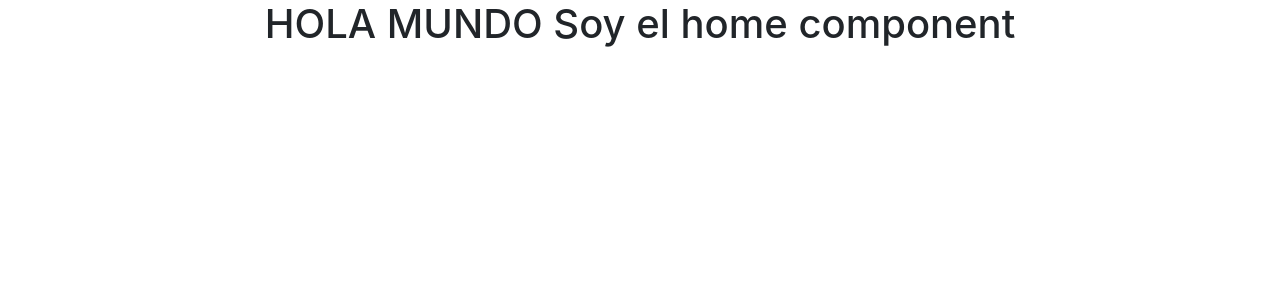
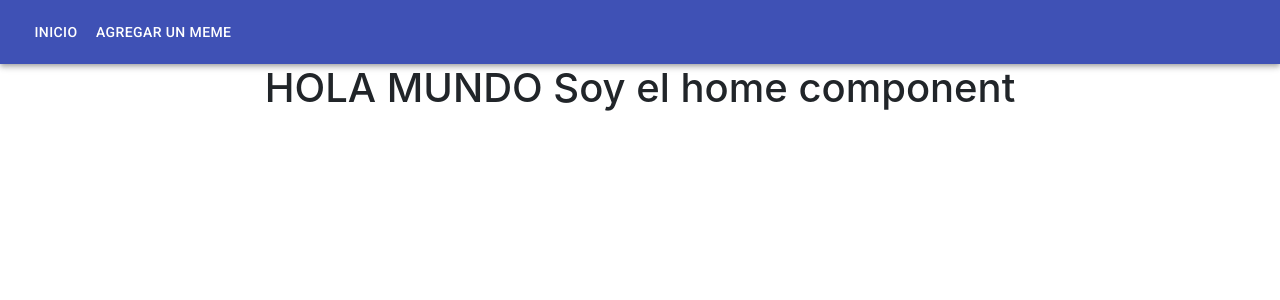
Before and after one commit to davidtorchinsky/diplomaturaJavaScriptTpFInal, a React (Create React App) app in the folder frontend/: page / in a window 1280 px wide. Shown: the top 300 px of the page. Built offline with nearby package versions, Linux system fonts and the light colour scheme.

Commit message:
Cambios de frontend

```diff
--- a/frontend/package.json
+++ b/frontend/package.json
@@ -3,11 +3,14 @@
   "version": "0.1.0",
   "private": true,
   "dependencies": {
+    "@material-ui/core": "^4.11.0",
+    "@material-ui/icons": "^4.9.1",
     "@testing-library/jest-dom": "^4.2.4",
     "@testing-library/react": "^9.3.2",
     "@testing-library/user-event": "^7.1.2",
     "react": "^16.13.1",
     "react-dom": "^16.13.1",
+    "react-router-dom": "^5.2.0",
     "react-scripts": "3.4.3"
   },
   "scripts": {
--- a/frontend/src/App.js
+++ b/frontend/src/App.js
@@ -1,12 +1,26 @@
 import React from 'react';
 import './App.css';
 import { HomeComponent } from "./components/homeComponents/HomeComponent";
+import NavbarComponent from './components/navbarComponents/NavbarComponent';
+import {
+  BrowserRouter as Router,
+  Switch,
+  Route,
+} from "react-router-dom";
+import { AddPostComponent } from './components/addPostComponents/addPostComponent';
+
 
 function App() {
   return (
-    <div className="App">
-        <HomeComponent></HomeComponent>
-     </div>
+    <Router>
+      <div className="App">
+        <NavbarComponent items={[{ name: "Inicio", url: "/" }, { name: "Agregar un Meme", url: "/add" }]}></NavbarComponent>
+        <Switch>
+          <Route path="/add" component={AddPostComponent}></Route>
+          <Route path="/" component={HomeComponent}></Route>
+        </Switch>
+      </div>
+    </Router>
   );
 }
 
--- a/frontend/src/components/addPostComponents/addPostComponent.js
+++ b/frontend/src/components/addPostComponents/addPostComponent.js
@@ -1,11 +1,22 @@
 import React from 'react';
+import { Grid, Paper, TextField } from '@material-ui/core';
 
 
 export const AddPostComponent = ()=> {
 
     return (
-        <div>
-            <h1>AddPostComponent working...</h1>
-        </div>
+        <Grid container>
+            <Grid container
+                direction="row"
+                justify="center"
+                alignItems="center"
+                item xs={10}>
+                <Paper>
+                    <Grid item xs={12}>
+                        <TextField id="titulo" label="Título" />
+                    </Grid>
+                </Paper>
+            </Grid>
+        </Grid>
     );
 }
--- a/frontend/src/components/navbarComponents/NavbarComponent.js
+++ b/frontend/src/components/navbarComponents/NavbarComponent.js
@@ -1,11 +1,37 @@
 import React from 'react';
+import { Link as RouterLink } from 'react-router-dom';
+import { makeStyles } from '@material-ui/core/styles';
+import AppBar from '@material-ui/core/AppBar';
+import Toolbar from '@material-ui/core/Toolbar';
+import Typography from '@material-ui/core/Typography';
+import Button from '@material-ui/core/Button';
 
+const useStyles = makeStyles((theme) => ({
+    root: {
+        flexGrow: 1,
+    },
+    menuButton: {
+        marginRight: theme.spacing(2),
+    },
+    title: {
+        flexGrow: 1,
+    },
+}));
 
-export const NavbarComponent = ()=> {
-
-    return (
-        <div>
-            <h1>NavbarComponent working...</h1>
-        </div>
-    );
+export default function NavbarComponent(props) {
+    const classes = useStyles();
+    if (props.items) {
+        return (
+            <div className={classes.root}>
+                <AppBar position="static">
+                    <Toolbar>{
+                        props.items.map((elem) => {
+                            return <Button color="inherit" component={RouterLink} to={elem.url}>{elem.name}</Button>;
+                        })
+                    }
+                    </Toolbar>
+                </AppBar>
+            </div>
+        );
+    }
 }
```
Also changed, not shown: 1 other file (tests, documents, lock files or other folders).
